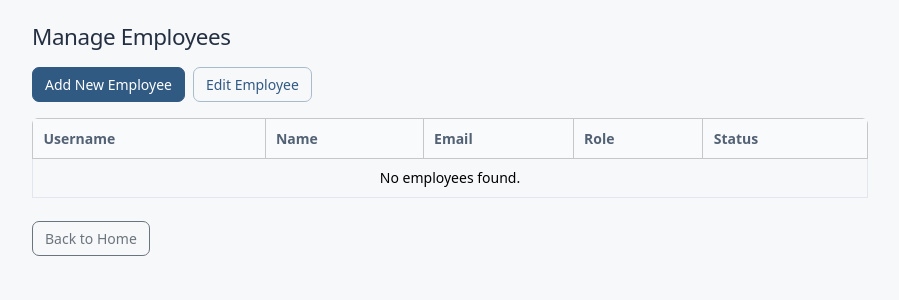
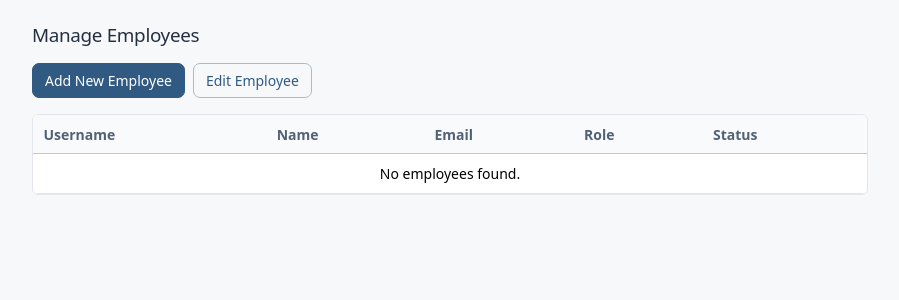
Before and after one commit to mehreen-7547/ai-assisted-inventory-manager, a Django app: template templates/accounts/employee_list.html in a window 1280 px wide. Shown: the top 300 px of the page, without its empty margins (190-1089 px from the left). Run offline with Django 5.2, Linux system fonts and the light colour scheme; the template is opened without the code that fills it, so the values that code supplies are empty.

Commit message:
Align account pages with shared compact UI

```diff
--- a/templates/accounts/employee_list.html
+++ b/templates/accounts/employee_list.html
@@ -10,9 +10,9 @@
 
 {% block content %}
 
-<h2 class="mb-4">Manage Employees</h2>
+<h1 class="h3 mb-3">Manage Employees</h1>
 
-<div class="d-flex gap-2 mb-4">
+<div class="d-flex flex-wrap gap-2 mb-3">
 
     <a href="{% url 'create_employee' %}"
        class="btn btn-primary">
@@ -43,9 +43,9 @@
     </p>
 {% endif %}
 
-<div class="table-responsive">
+<div class="card table-responsive">
 
-    <table class="table table-bordered table-hover align-middle">
+    <table class="table table-hover align-middle mb-0">
 
         <thead class="table-light">
             <tr>
@@ -109,9 +109,6 @@
 
 </div>
 
-<a href="{% url 'home' %}"
-   class="btn btn-outline-secondary mt-3">
-    Back to Home
-</a>
+
 
 {% endblock %}
```
